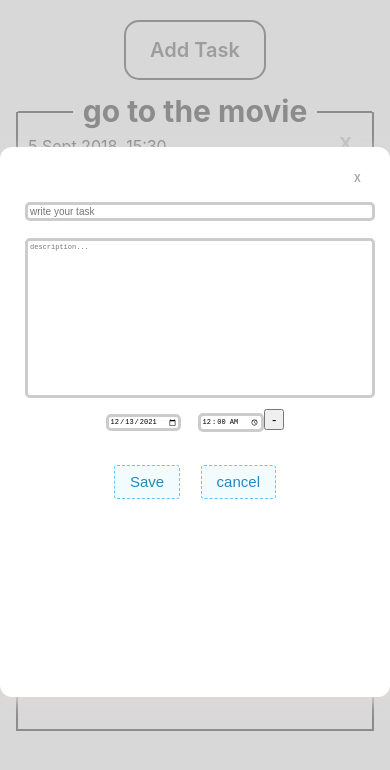
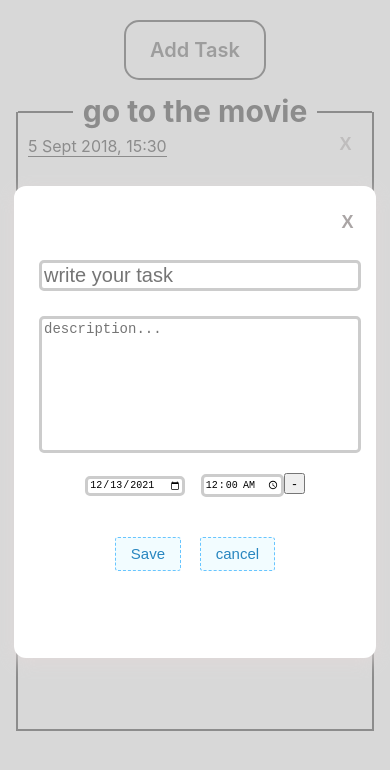
Before and after one commit to InbarDanieli/tasks-manager, a React (Create React App) app: page / in a window 390 px wide. Both pictures are taken after a click on the button "Add Task". Shown: the top 770 px of the page. Built offline with nearby package versions, Linux system fonts and the light colour scheme.

Commit message:
responsive popup

```diff
--- a/src/components/taskcreator/TaskCreator.css
+++ b/src/components/taskcreator/TaskCreator.css
@@ -19,6 +19,7 @@
   box-shadow: rgb(224, 217, 217) 0px 5px 15px;
   display: flex;
   flex-direction: column;
+  gap: 10px;
   padding: 25px;
 }
 
@@ -123,31 +124,27 @@ input:focus {
 
 @media screen and (max-width: 600px){
 .modalContainer{
-  width: inherit;
-
+  width: 80%;
+  height: 50%;
 }
 
-  .closeButton {
-    font-size: x-small;
+  .TaskTitle {
+    font-size: 20px;
+    border-width: 3px;
   }
 
-  .TaskTitle {
+  .TaskText {
+    font-size: 14px;
+    border-width: 3px;
+  }
+
+  .TaskDate {
     font-size: 10px;
     border-width: 3px;
   }
 
-  .TaskText {
-    font-size: 7px;
-    border-width: 3px;
-  }
-
-  .TaskDate {
-    font-size: 7px;
-    border-width: 3px;
-  }
-
   .TaskTime {
-    font-size: 7px;
+    font-size: 10px;
     border-width: 3px;
   }
 
```
